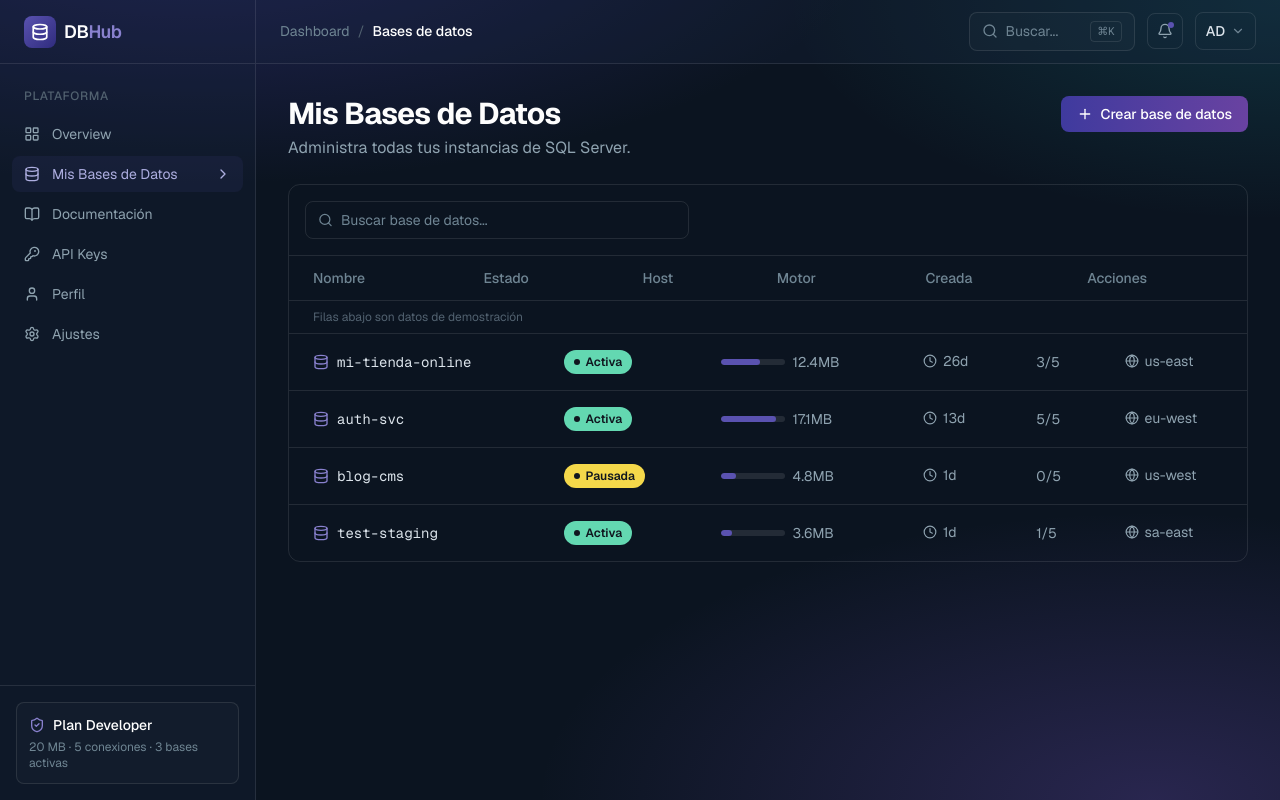
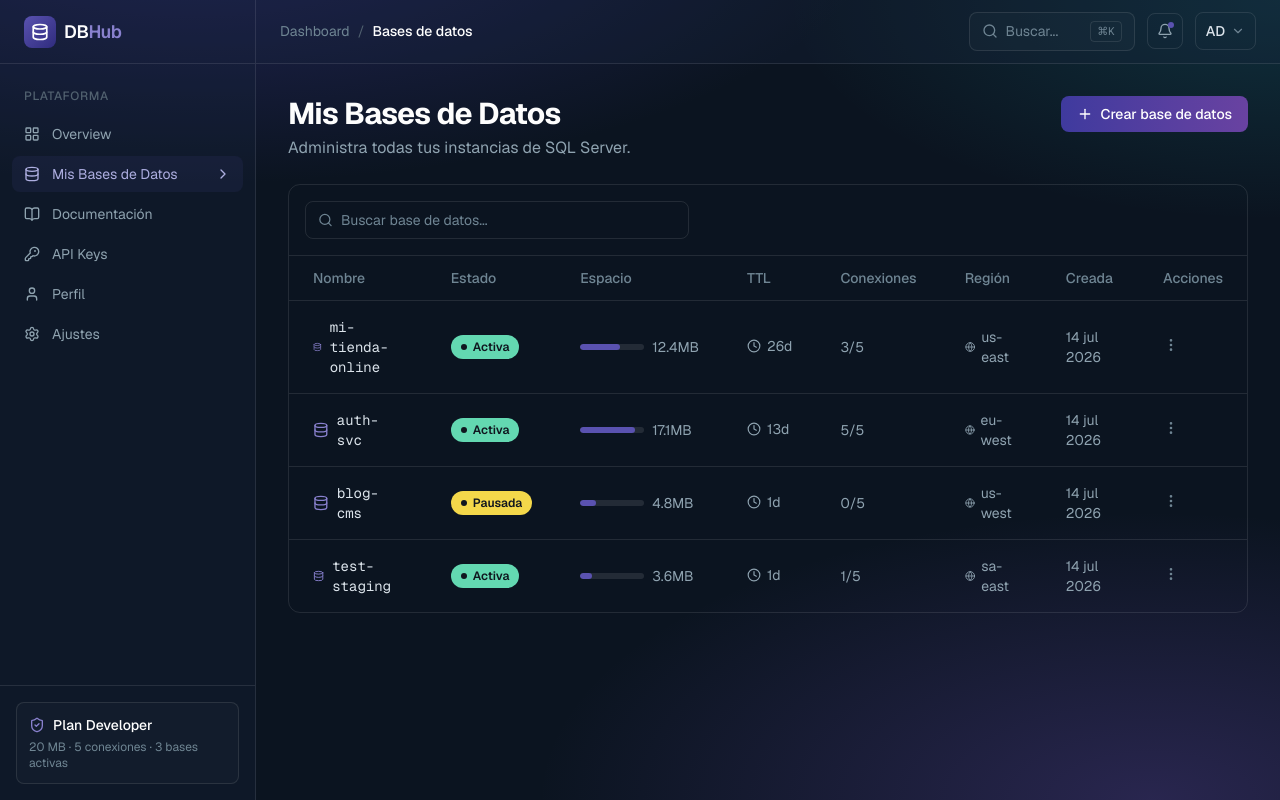
Before and after one commit to celula-cap-theorem/frontend-landing, a Next.js app: page /dashboard/databases in a window 1280 px wide. Built offline with nearby package versions, Linux system fonts and the light colour scheme; no server answers.

Commit message:
fix: give real and demo database tables independent headers

```diff
--- a/app/dashboard/databases/page.tsx
+++ b/app/dashboard/databases/page.tsx
@@ -80,17 +80,8 @@ export default async function DatabasesPage() {
         </a>
       </div>
 
+      {mine && (
         <div className="mt-6 rounded-xl border border-white/10">
-        <div className="border-b border-white/10 p-4">
-          <div className="flex max-w-sm items-center gap-2 rounded-lg border border-white/10 px-3 py-2 text-sm text-zinc-500">
-            <Search className="h-4 w-4" />
-            <input
-              placeholder="Buscar base de datos..."
-              className="w-full bg-transparent outline-none placeholder:text-zinc-500"
-            />
-          </div>
-        </div>
-
           <table className="w-full text-left text-sm">
             <thead>
               <tr className="text-zinc-500">
@@ -103,7 +94,6 @@ export default async function DatabasesPage() {
               </tr>
             </thead>
             <tbody>
-            {mine && (
               <tr className="border-t border-white/10 bg-indigo-500/[0.04]">
                 <td className="px-6 py-4">
                   <span className="flex items-center gap-2 font-mono text-zinc-200">
@@ -130,15 +120,35 @@ export default async function DatabasesPage() {
                   </button>
                 </td>
               </tr>
-            )}
             </tbody>
           </table>
+        </div>
+      )}
 
-        <div className="border-t border-white/10 px-6 py-2 text-xs text-zinc-600">
-          Filas abajo son datos de demostración
+      <div className="mt-6 rounded-xl border border-white/10">
+        <div className="border-b border-white/10 p-4">
+          <div className="flex max-w-sm items-center gap-2 rounded-lg border border-white/10 px-3 py-2 text-sm text-zinc-500">
+            <Search className="h-4 w-4" />
+            <input
+              placeholder="Buscar base de datos..."
+              className="w-full bg-transparent outline-none placeholder:text-zinc-500"
+            />
+          </div>
         </div>
 
         <table className="w-full text-left text-sm">
+          <thead>
+            <tr className="text-zinc-500">
+              <th className="px-6 py-3 font-medium">Nombre</th>
+              <th className="px-6 py-3 font-medium">Estado</th>
+              <th className="px-6 py-3 font-medium">Espacio</th>
+              <th className="px-6 py-3 font-medium">TTL</th>
+              <th className="px-6 py-3 font-medium">Conexiones</th>
+              <th className="px-6 py-3 font-medium">Región</th>
+              <th className="px-6 py-3 font-medium">Creada</th>
+              <th className="px-6 py-3 font-medium">Acciones</th>
+            </tr>
+          </thead>
           <tbody>
             {databases.map((db) => (
               <tr key={db.name} className="border-t border-white/10">
@@ -184,6 +194,12 @@ export default async function DatabasesPage() {
                     {db.region}
                   </span>
                 </td>
+                <td className="px-6 py-4 text-zinc-400">{db.created}</td>
+                <td className="px-6 py-4">
+                  <button className="text-zinc-500 hover:text-zinc-200">
+                    <MoreVertical className="h-4 w-4" />
+                  </button>
+                </td>
               </tr>
             ))}
           </tbody>
```
Lines whose indentation alone changed are shown as unchanged.
